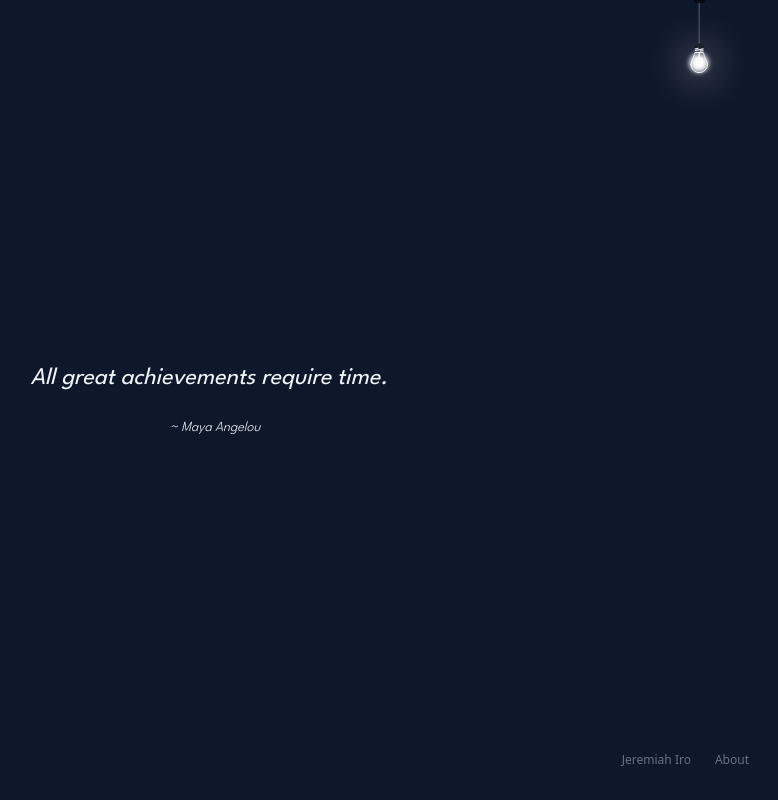
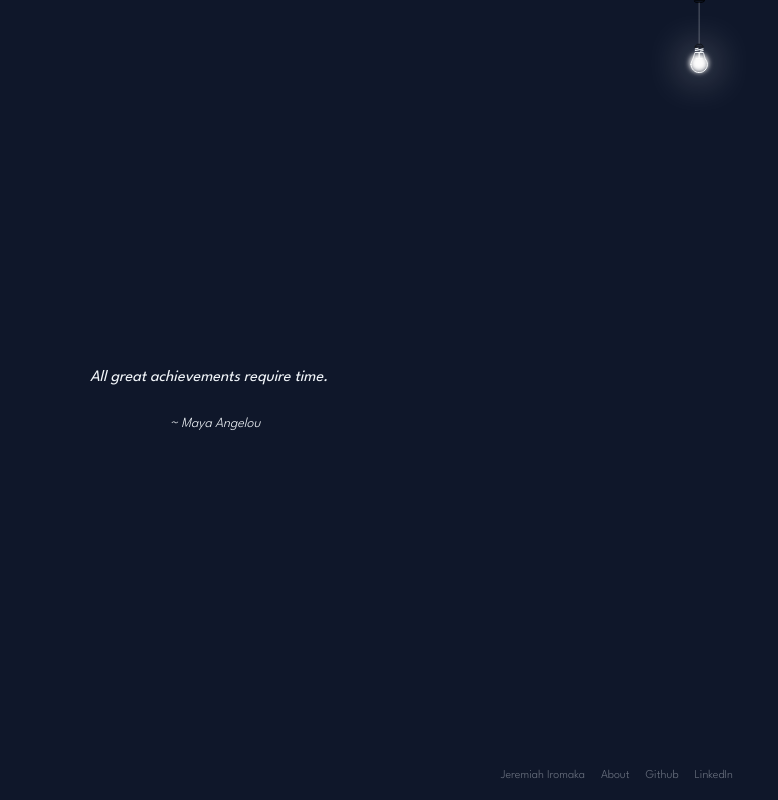
Before and after one commit to Jeremiahiro/jeremiahiro.github.io, an Astro site: page / in a window 1280 px wide. Shown: the whole page, without its empty margins (431-1209 px from the left). Built offline with nearby package versions, Linux system fonts and the light colour scheme; Astro itself is replaced by a stand-in of ours; no server answers.

Commit message:
update footer links

```diff
--- a/src/components/Footer.astro
+++ b/src/components/Footer.astro
@@ -1,14 +1,20 @@
 ---
 ---
 
-<footer class="rounded-lg m-4 absolute bottom-0 w-full">
-    <div class="w-full mx-auto max-w-screen-xl p-4 md:flex md:items-center md:justify-end">
-    <ul class="flex flex-wrap items-center text-xs text-gray-500 dark:text-gray-400 league-spartan-medium">
+<footer class="absolute bottom-0 w-full">
+    <div class="flex justify-end w-full max-w-screen-xl p-4 mx-auto md:items-right">
+    <ul class="flex flex-wrap items-center text-xs text-gray-500 dark:text-gray-400 league-spartan-light">
         <li>
-            <span class="me-4 md:me-6">Jeremiah Iro</span>
+            <span class="me-2 md:me-4">Jeremiah Iromaka</span>
         </li>
         <li>
-            <a href="https://about.me/jeremiahiro" class="hover:underline">About</a>
+            <a href="https://about.me/jeremiahiro" class="hover:underline me-2 md:me-4" target="_blank" title="About Me">About</a>
+        </li>
+        <li>
+            <a href="https://github.com/Jeremiahiro" class="hover:underline me-2 md:me-4" target="_blank" title="Github">Github</a>
+        </li>
+        <li>
+            <a href="https://www.linkedin.com/in/jeremiahiro/" class="hover:underline" target="_blank" title="LinkedIn">LinkedIn</a>
         </li>
     </ul>
     </div>
--- a/src/components/Quote.astro
+++ b/src/components/Quote.astro
@@ -9,28 +9,33 @@ let content: Quote | null = {
 };
 
 try {
-	const response = await fetch('https://strangerthings-quotes.vercel.app/api/quotes');
-	if(response.ok) {
-		const data = await response.json();
-		content = data[0] as Quote | null;
+    const response = await fetch('https://strangerthings-quotes.vercel.app/api/quotes');
+
+	if (!response.ok) {
+		throw new Error(`HTTP error! status: ${response.status}`);
 	}
+
+	const data = await response.json();
+	content = (data[0] as Quote) || null;
+
 } catch (error) {
-	console.error(error);
+	console.error('An error occurred when:', error);
 }
+
 
 ---
 
 <section class="grid place-items-center">
     {
         content &&
-        <figure class="max-w-screen-md mx-auto text-center">
+        <figure class="mx-auto text-center max-w-1/3">
             <blockquote>
-                <p class="text-2xl italic font-medium league-spartan-regular">
+                <p class="text-base italic font-medium league-spartan-regular">
                     {content.quote}
                 </p>
             </blockquote>
             <figcaption class="flex items-center justify-center mt-6 space-x-3 league-spartan-light">
-                    <cite class="ps-3 text-sm">~ {content.author}</cite>
+                    <cite class="text-sm ps-3">~ {content.author}</cite>
             </figcaption>
         </figure>
     }
--- a/src/layouts/Layout.astro
+++ b/src/layouts/Layout.astro
@@ -16,13 +16,14 @@ const { title } = Astro.props;
 		<meta name="viewport" content="width=device-width" />
 		<link rel="icon" type="image/svg+xml" href="/favicon.svg" />
 		<meta name="generator" content={Astro.generator} />
+		<meta name="Description" content="Jeremiah Iromaka is a passionate Full Stack Engineer with over 7 years of experience in software development, innovation, and mentorship. Specializing in eCommerce, SaaS, and automation, Jeremiah leverages cutting-edge technologies like JavaScript (React, Vue, Node.js), PHP (Laravel, Symfony), and Power Platform to deliver scalable, user-centric solutions. With a proven track record of collaborating with global teams across Nigeria, the US, and the UK, Jeremiah is dedicated to elevating human experiences through technology. Explore his portfolio to see how he transforms ideas into impactful digital solutions." />
 		<title>{title}</title>
 		<link rel="preconnect" href="https://fonts.googleapis.com">
 		<link rel="preconnect" href="https://fonts.gstatic.com" crossorigin>
 		<link href="https://fonts.googleapis.com/css2?family=Bebas+Neue&family=League+Spartan:wght@100..900&display=swap" rel="stylesheet">
 	</head>
 	<body>
-		<main class="grid min-h-screen overflow-hidden relative">
+		<main class="relative grid min-h-screen overflow-hidden">
 
 			<slot />
 			<Footer />
--- a/src/pages/index.astro
+++ b/src/pages/index.astro
@@ -21,7 +21,7 @@ try {
 
 ---
 
-<Layout title="Welcome to Astro.">
+<Layout title="Jeremiah Iromaka | Full Stack Engineer & Innovator | Building Scalable Solutions for a Better Future">
 	<div class="absolute right-0">
 		<ThemeToggle />
 	</div>
```
Also changed, not shown: index.html (deleted, +0 -29 lines), _astro/index.s65wW5lw.css (deleted).
